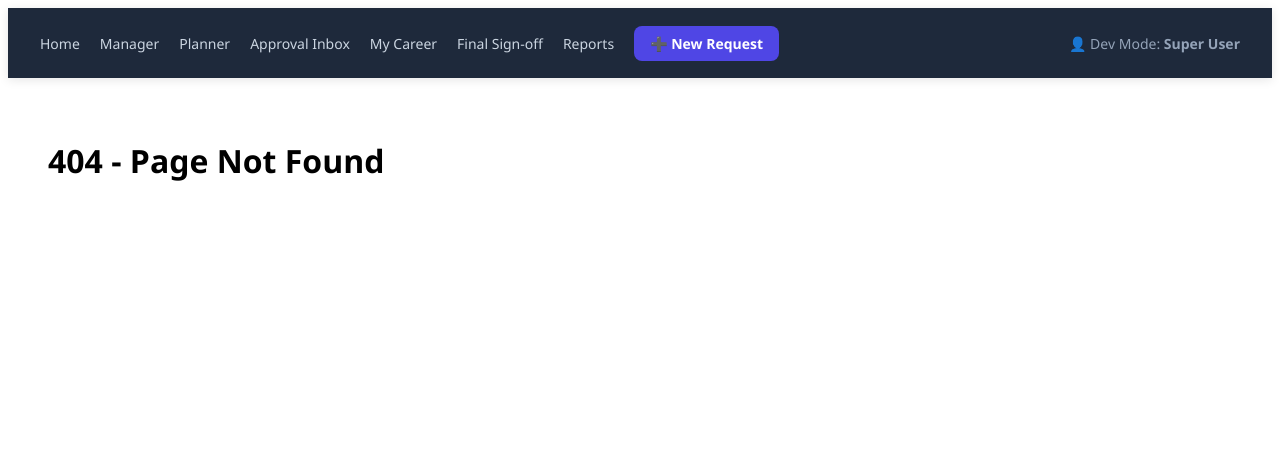
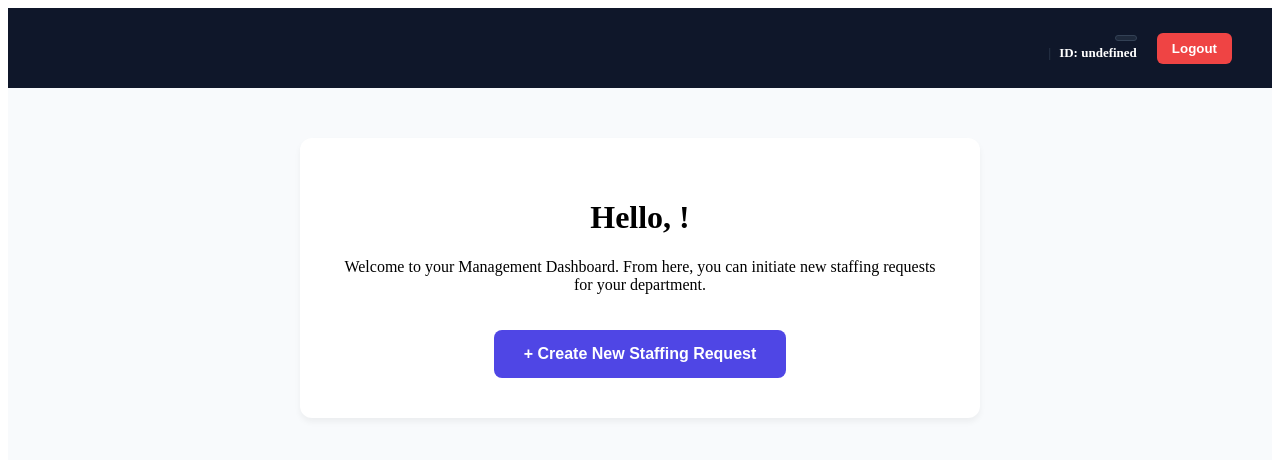
Before and after one commit to Somava/Workforce-planning-tool, a React (Create React App) app in the folder workforce-planning-frontend/: page /manager-home in a window 1280 px wide. Before the commit this address had no page. Shown: the top 460 px of the page. Built offline with nearby package versions, Linux system fonts and the light colour scheme.

Commit message:
Role based Login Integration in UI

```diff
--- a/workforce-planning-frontend/src/App.tsx
+++ b/workforce-planning-frontend/src/App.tsx
@@ -1,121 +1,87 @@
 import React from 'react';
-import { BrowserRouter as Router, Routes, Route, Link, Navigate } from 'react-router-dom';
-import StaffingRequest from './components/StaffingRequest';
+import { BrowserRouter as Router, Routes, Route, Link, useLocation, Navigate } from 'react-router-dom';
+import Login from './components/Login';
 import DeptHeadApproval from './components/DeptHeadApproval';
 import EmployeeDashboard from './components/EmployeeDashboard';
 import ResourcePlannerMatch from './components/ResourcePlannerMatch';
-import AssignmentConfirmation from './components/AssignmentConfirmation';
-import Login from './components/Login';
+import StaffingRequest from './components/StaffingRequest';
+import ManagerHome from './components/ManagerHome';
 
-// --- Simple Mock Page Components ---
-const DashboardPage = () => (
-  <div style={styles.page}>
-    <h1>🏠 Workforce Dashboard</h1>
-    <p>Welcome to the central hub. All modules are currently unlocked for development.</p>
-  </div>
-);
+const Navigation = () => {
+    const location = useLocation();
+    const role = localStorage.getItem("role") || "";
+    const firstName = localStorage.getItem("firstName") || "";
+    const lastName = localStorage.getItem("lastName") || "";
+    const email = localStorage.getItem("email") || "";
+    const hrid = localStorage.getItem("employeeHrid") || "undefined";
 
-const ReportsPage = () => (
-  <div style={styles.page}>
-    <h1>📊 Reports & Analytics</h1>
-    <p>Visualizing resource utilization and gap analysis.</p>
-  </div>
-);
+    if (["/", "/login"].includes(location.pathname)) return null;
 
-const ManagerPage = () => (
-  <div style={styles.page}>
-    <h1>💼 Managerial Oversight</h1>
-    <p>Review team capacity and pending requests.</p>
-  </div>
-);
-
-// --- Navigation Component ---
-const Navigation = () => {
     return (
         <nav style={styles.nav}>
             <div style={styles.navLinks}>
-        <Link to="/dashboard" style={styles.link}>Home</Link>
-        <Link to="/manager" style={styles.link}>Manager</Link>
-        {/* Updated Planner Link */}
-        <Link to="/planner" style={styles.link}>Planner</Link>
-        <Link to="/approval" style={styles.link}>Approval Inbox</Link>
-        <Link to="/employee" style={styles.link}>My Career</Link>
+                {role === 'ROLE_RESOURCE_PLNR' && <Link to="/planning" style={styles.link}>Planning</Link>}
+                {role === 'ROLE_DEPT_HEAD' && <Link to="/approval" style={styles.link}>Approvals</Link>}
+                {role === 'ROLE_MANAGER' && <Link to="/manager-home" style={styles.link}>Manager Home</Link>}
+                {role === 'ROLE_EMPLOYEE' && <Link to="/employee-dashboard" style={styles.link}>Dashboard</Link>}
+            </div>
 
-        {/* Added Final Confirmation Link */}
-        <Link to="/confirm-assignment" style={styles.link}>Final Sign-off</Link>
-
-        <Link to="/reports" style={styles.link}>Reports</Link>
-        <Link to="/create-request" style={styles.specialLink}>➕ New Request</Link>
+            <div style={styles.userSection}>
+                <div style={styles.userInfo}>
+                    <div style={styles.userMainRow}>
+                        <span style={styles.userName}>{firstName} {lastName}</span>
+                        <span style={styles.roleBadge}>{role.replace('ROLE_', '').replace('_', ' ')}</span>
                     </div>
-      <div style={styles.userBadge}>
-        <span>👤 Dev Mode: <strong>Super User</strong></span>
+                    <div style={styles.userSubRow}>
+                        <span>{email}</span>
+                        <span style={styles.divider}>|</span>
+                        <span style={styles.idTag}>ID: {hrid}</span>
+                    </div>
+                </div>
+                <button style={styles.logout} onClick={() => { localStorage.clear(); window.location.href="/"; }}>Logout</button>
             </div>
         </nav>
     );
 };
 
-// --- Main App Component ---
 const App = () => {
     return (
         <Router>
-      <div style={{ fontFamily: '"Segoe UI", Tahoma, Geneva, Verdana, sans-serif' }}>
+            <div style={{ minHeight: '100vh', background: '#f8fafc', margin: 0, padding: 0 }}>
                 <Navigation />
-
-        <div style={styles.content}>
                 <Routes>
-          {/* 1. Set the landing page to the Login component */}
                     <Route path="/" element={<Login />} />
                     <Route path="/login" element={<Login />} />
 
-          {/* 2. Main Dashboard and Role-Specific Routes */}
-          <Route path="/dashboard" element={<DashboardPage />} />
-          <Route path="/manager" element={<ManagerPage />} />
+                    {/* Components from image_5e2ee7.png */}
+                    <Route path="/planning" element={<ResourcePlannerMatch />} />
                     <Route path="/approval" element={<DeptHeadApproval />} />
-          <Route path="/employee" element={<EmployeeDashboard />} />
+                    <Route path="/employee-dashboard" element={<EmployeeDashboard />} />
 
-          {/* 3. Planner and Confirmation Routes */}
-          <Route path="/planner" element={<ResourcePlannerMatch />} />
-          <Route path="/confirm-assignment" element={<AssignmentConfirmation />} />
+                    {/* Manager Logic */}
+                    <Route path="/manager-home" element={<ManagerHome />} />
+                    <Route path="/create-request" element={<StaffingRequest />} />
 
-          {/* 4. Request and Analytics Routes */}
-          <Route path="/create-request" element={<StaffingRequest />} />
-          <Route path="/reports" element={<ReportsPage />} />
-
-          {/* 5. Catch-all 404 */}
-          <Route path="*" element={<h1>404 - Page Not Found</h1>} />
+                    <Route path="*" element={<Navigate to="/" />} />
                 </Routes>
-        </div>
             </div>
         </Router>
     );
 };
 
-// --- Styles ---
-const styles = {
-  nav: {
-    display: 'flex',
-    justifyContent: 'space-between',
-    alignItems: 'center',
-    padding: '0 2rem',
-    height: '70px',
-    background: '#1e293b',
-    color: 'white',
-    boxShadow: '0 2px 10px rgba(0,0,0,0.1)'
-  },
-  navLinks: { display: 'flex', gap: '20px', alignItems: 'center' },
-  link: { color: '#cbd5e1', textDecoration: 'none', fontSize: '14px', fontWeight: '500' },
-  specialLink: {
-    background: '#4f46e5',
-    padding: '8px 16px',
-    borderRadius: '8px',
-    color: 'white',
-    textDecoration: 'none',
-    fontWeight: 'bold',
-    fontSize: '14px'
-  },
-  userBadge: { fontSize: '14px', color: '#94a3b8' },
-  content: { padding: '40px', maxWidth: '1200px', margin: '0 auto' },
-  page: { background: 'white', padding: '30px', borderRadius: '12px', boxShadow: '0 4px 6px -1px rgba(0,0,0,0.1)' }
+const styles: { [key: string]: React.CSSProperties } = {
+    nav: { display: 'flex', justifyContent: 'space-between', padding: '0 40px', height: '80px', background: '#0f172a', color: 'white', alignItems: 'center' },
+    navLinks: { display: 'flex', gap: '30px' },
+    link: { color: 'white', textDecoration: 'none', fontWeight: 'bold' },
+    userSection: { display: 'flex', alignItems: 'center', gap: '20px' },
+    userInfo: { textAlign: 'right' },
+    userMainRow: { display: 'flex', gap: '10px', alignItems: 'center', justifyContent: 'flex-end' },
+    userName: { fontWeight: 'bold', fontSize: '18px' },
+    roleBadge: { background: '#1e293b', color: '#60a5fa', padding: '2px 10px', borderRadius: '15px', fontSize: '12px', border: '1px solid #334155', textTransform: 'capitalize' },
+    userSubRow: { fontSize: '13px', color: '#94a3b8', marginTop: '4px' },
+    divider: { margin: '0 8px', color: '#334155' },
+    idTag: { color: 'white', fontWeight: 'bold' },
+    logout: { background: '#ef4444', color: 'white', border: 'none', padding: '8px 15px', borderRadius: '6px', cursor: 'pointer', fontWeight: 'bold' }
 };
 
 export default App;
--- a/workforce-planning-frontend/src/components/Login.jsx
+++ b/workforce-planning-frontend/src/components/Login.jsx
@@ -1,76 +1,132 @@
-import React, { useState } from 'react';
+import React, { useState, useEffect, useRef } from 'react';
 import { useNavigate } from 'react-router-dom';
-import { LogIn, Shield, Users, Briefcase, UserCheck } from 'lucide-react';
 
 const Login = () => {
+    const [creds, setCreds] = useState({ email: '', password: '' });
+    const [showPassword, setShowPassword] = useState(false);
+    const [error, setError] = useState('');
+    const [isLoading, setIsLoading] = useState(false);
     const navigate = useNavigate();
-  const [selectedRole, setSelectedRole] = useState('');
+    const inactivityTimer = useRef(null);
 
-  const roles = [
-    { id: 'manager', label: 'Project Manager', icon: <Briefcase />, path: '/create-request' },
-    { id: 'dept_head', label: 'Department Head', icon: <Shield />, path: '/approval' },
-    { id: 'planner', label: 'Resource Planner', icon: <UserCheck />, path: '/planner' },
-    { id: 'employee', label: 'Employee', icon: <Users />, path: '/employee' },
-  ];
+    useEffect(() => {
+        document.body.style.margin = "0";
+        document.body.style.padding = "0";
+        document.body.style.overflow = "hidden";
+        return () => { document.body.style.overflow = "auto"; };
+    }, []);
 
-  const handleLogin = (e) => {
+    const resetInactivityTimer = () => {
+        if (inactivityTimer.current) clearTimeout(inactivityTimer.current);
+        inactivityTimer.current = setTimeout(() => {
+            setCreds({ email: '', password: '' });
+            if (creds.email || creds.password) setError('Form cleared due to inactivity.');
+        }, 30000);
+    };
+
+    const handleInputChange = (e) => {
+        const { name, value } = e.target;
+        setCreds(prev => ({ ...prev, [name]: value }));
+        resetInactivityTimer();
+    };
+
+    const handleLogin = async (e) => {
         e.preventDefault();
-    if (selectedRole) {
-      const rolePath = roles.find(r => r.id === selectedRole).path;
-      navigate(rolePath);
+        if (inactivityTimer.current) clearTimeout(inactivityTimer.current);
+        setError('');
+        setIsLoading(true);
+
+        try {
+            const res = await fetch("http://localhost:8080/api/auth/login/auto", {
+                method: "POST",
+                headers: { "Content-Type": "application/json" },
+                body: JSON.stringify(creds)
+            });
+            if (!res.ok) throw new Error("Invalid credentials.");
+            const data = await res.json();
+            localStorage.clear();
+            localStorage.setItem("token", data.token);
+            localStorage.setItem("role", data.selectedRole);
+            localStorage.setItem("firstName", data.firstName);
+            localStorage.setItem("lastName", data.lastName);
+            localStorage.setItem("employeeHrid", data.employeeHrId);
+            localStorage.setItem("email", creds.email);
+
+            const role = data.selectedRole;
+            if (role === 'ROLE_DEPT_HEAD') navigate("/approval");
+            else if (role === 'ROLE_MANAGER') navigate("/manager-home");
+            else if (role === 'ROLE_RESOURCE_PLNR') navigate("/planning");
+            else navigate("/employee-dashboard");
+        } catch (err) {
+            setError(err.message);
+        } finally {
+            setIsLoading(false);
         }
     };
 
     return (
-    <div style={styles.container}>
-      <div style={styles.loginCard}>
-        <div style={styles.header}>
-          <LogIn size={40} color="#4f46e5" />
-          <h2>Workforce Planning Tool</h2>
-          <p>Select your role to enter the dashboard</p>
+        <div style={styles.page}>
+            <div style={styles.formSection}>
+                <div style={styles.formContainer}>
+                    <h2 style={styles.greet}>Welcome Back</h2>
+                    <p style={styles.subGreet}>Enter your details to manage your profile.</p>
+                    {error && <div style={styles.errorBox}>{error}</div>}
+                    <form onSubmit={handleLogin} style={styles.form}>
+                        <div style={styles.inputGroup}>
+                            <label style={styles.label}>Email</label>
+                            <input type="email" name="email" value={creds.email} placeholder="email@frauas.de" style={styles.input} required onChange={handleInputChange} />
                         </div>
+                        <div style={styles.inputGroup}>
+                            <label style={styles.label}>Password</label>
+                            <div style={{ position: 'relative' }}>
+                                <input type={showPassword ? "text" : "password"} name="password" value={creds.password} placeholder="••••••••" style={styles.input} required onChange={handleInputChange} />
+                                <button type="button" onClick={() => setShowPassword(!showPassword)} style={styles.eyeBtn}>{showPassword ? "🙈" : "👁️"}</button>
+                            </div>
+                        </div>
+                        <button type="submit" style={styles.submitBtn} disabled={isLoading}>{isLoading ? "Authenticating..." : "Login"}</button>
+                    </form>
+                </div>
+            </div>
+            <div style={styles.heroSection}>
+                <div style={styles.heroOverlay}>
+                    <div style={styles.heroContent}>
+                        <h1 style={styles.heroTitle}>Workforce Planning</h1>
+                        <p style={styles.heroDesc}>
+                            The central hub for Frankfurt UAS employees. Coordinate staffing requests,
+                            manage project assignments, and streamline department approvals in one
+                            integrated environment.
+                        </p>
 
-        <form onSubmit={handleLogin}>
-          <div style={styles.roleGrid}>
-            {roles.map((role) => (
-              <div
-                key={role.id}
-                onClick={() => setSelectedRole(role.id)}
-                style={{
-                  ...styles.roleCard,
-                  borderColor: selectedRole === role.id ? '#4f46e5' : '#e2e8f0',
-                  backgroundColor: selectedRole === role.id ? '#f5f3ff' : 'white'
-                }}
-              >
-                {role.icon}
-                <span>{role.label}</span>
+                        <div style={styles.checkList}>
+                            <div style={styles.checkItem}>✅ Real-time Resource Allocation</div>
+                            <div style={styles.checkItem}>✅ Automated Approval Workflows</div>
+                            <div style={styles.checkItem}>✅ Skills-based Matching</div>
                         </div>
-            ))}
                     </div>
-
-          <button
-            type="submit"
-            disabled={!selectedRole}
-            style={{
-              ...styles.loginBtn,
-              backgroundColor: selectedRole ? '#4f46e5' : '#94a3b8'
-            }}
-          >
-            Enter System
-          </button>
-        </form>
+                </div>
             </div>
         </div>
     );
 };
 
 const styles = {
-  container: { height: '100vh', display: 'flex', alignItems: 'center', justifyContent: 'center', background: '#f8fafc' },
-  loginCard: { background: 'white', padding: '40px', borderRadius: '20px', boxShadow: '0 20px 25px -5px rgba(0,0,0,0.1)', width: '450px' },
-  header: { textAlign: 'center', marginBottom: '30px' },
-  roleGrid: { display: 'grid', gridTemplateColumns: '1fr 1fr', gap: '15px', marginBottom: '30px' },
-  roleCard: { display: 'flex', flexDirection: 'column', alignItems: 'center', gap: '10px', padding: '20px', border: '2px solid', borderRadius: '12px', cursor: 'pointer', transition: '0.2s' },
-  loginBtn: { width: '100%', padding: '15px', color: 'white', border: 'none', borderRadius: '8px', fontWeight: 'bold', cursor: 'pointer' }
+    page: { display: 'flex', height: '100vh', width: '100vw', position: 'fixed', top: 0, left: 0, background: '#fff', margin: 0, padding: 0, fontFamily: 'Inter, sans-serif' },
+    formSection: { flex: '1', display: 'flex', alignItems: 'center', justifyContent: 'center', padding: '0px' }, // Removed padding
+    formContainer: { width: '100%', maxWidth: '380px' },
+    greet: { fontSize: '32px', fontWeight: '800', color: '#1e293b' },
+    subGreet: { color: '#64748b', marginBottom: '32px' },
+    form: { display: 'flex', flexDirection: 'column', gap: '20px' },
+    inputGroup: { display: 'flex', flexDirection: 'column', gap: '8px' },
+    label: { fontSize: '14px', fontWeight: '600' },
+    input: { width: '100%', padding: '12px 16px', borderRadius: '10px', border: '1.5px solid #e2e8f0', boxSizing: 'border-box' },
+    eyeBtn: { position: 'absolute', right: '12px', top: '50%', transform: 'translateY(-50%)', background: 'none', border: 'none', cursor: 'pointer' },
+    submitBtn: { padding: '14px', background: '#4f46e5', color: 'white', border: 'none', borderRadius: '10px', fontWeight: 'bold', cursor: 'pointer' },
+    errorBox: { background: '#fef2f2', color: '#b91c1c', padding: '12px', borderRadius: '8px', marginBottom: '20px' },
+    heroSection: { flex: '1.2', background: 'url("https://images.unsplash.com/photo-1522071820081-009f0129c71c?auto=format&fit=crop&w=1200&q=80")', backgroundSize: 'cover' },
+    heroOverlay: { height: '100%', width: '100%', background: 'linear-gradient(135deg, rgba(79, 70, 229, 0.95) 0%, rgba(124, 58, 237, 0.95) 100%)', display: 'flex', alignItems: 'center', padding: '60px', boxSizing: 'border-box' },
+    heroContent: { color: 'white', maxWidth: '80%' },
+    heroTitle: { fontSize: '48px', fontWeight: '850', marginBottom: '24px' },
+    heroDesc: { fontSize: '18px', color: 'rgba(255,255,255,0.9)', lineHeight: '1.6', textAlign: 'justify' }
 };
 
 export default Login;
--- /dev/null
+++ b/workforce-planning-frontend/src/components/ManagerHome.jsx
@@ -0,0 +1,31 @@
+import React from 'react';
+import { useNavigate } from 'react-router-dom';
+
+const ManagerHome = () => {
+    const navigate = useNavigate();
+    const firstName = localStorage.getItem("firstName");
+
+    return (
+        <div style={styles.container}>
+            <div style={styles.welcomeBox}>
+                <h1>Hello, {firstName}!</h1>
+                <p>Welcome to your Management Dashboard. From here, you can initiate new staffing requests for your department.</p>
+
+                <button
+                    onClick={() => navigate("/create-request")}
+                    style={styles.createBtn}
+                >
+                    + Create New Staffing Request
+                </button>
+            </div>
+        </div>
+    );
+};
+
+const styles = {
+    container: { padding: '50px', display: 'flex', justifyContent: 'center' },
+    welcomeBox: { background: 'white', padding: '40px', borderRadius: '12px', boxShadow: '0 4px 6px rgba(0,0,0,0.05)', maxWidth: '600px', textAlign: 'center' },
+    createBtn: { marginTop: '20px', padding: '15px 30px', background: '#4f46e5', color: 'white', border: 'none', borderRadius: '8px', fontWeight: 'bold', cursor: 'pointer', fontSize: '16px' }
+};
+
+export default ManagerHome;
```
Also changed, not shown: workforce-planning-frontend/src/api/AuthService.js (added, +55 -0 lines), 2 other files (tests, documents, lock files or other folders). Lines whose indentation alone changed are shown as unchanged.
